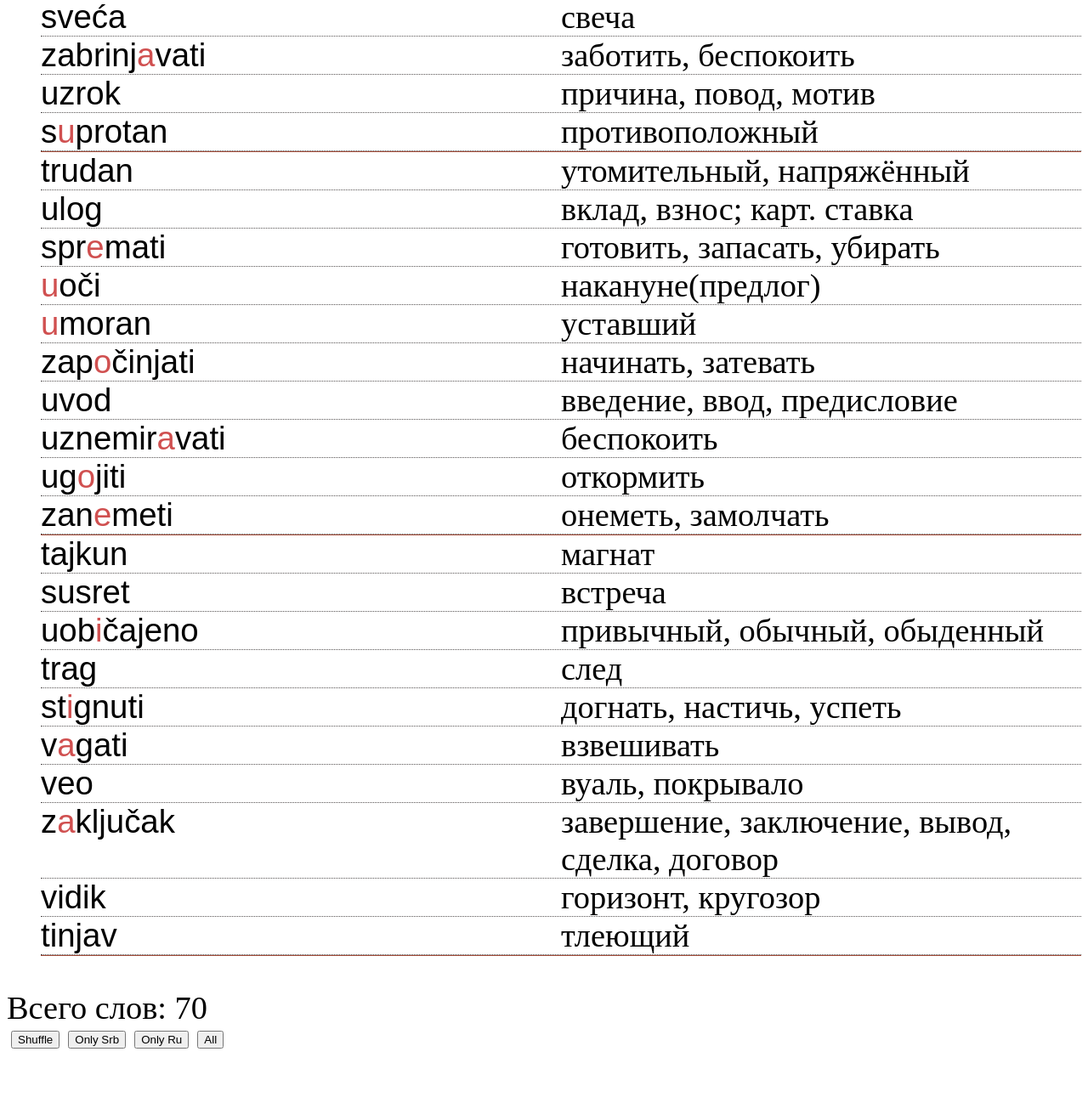
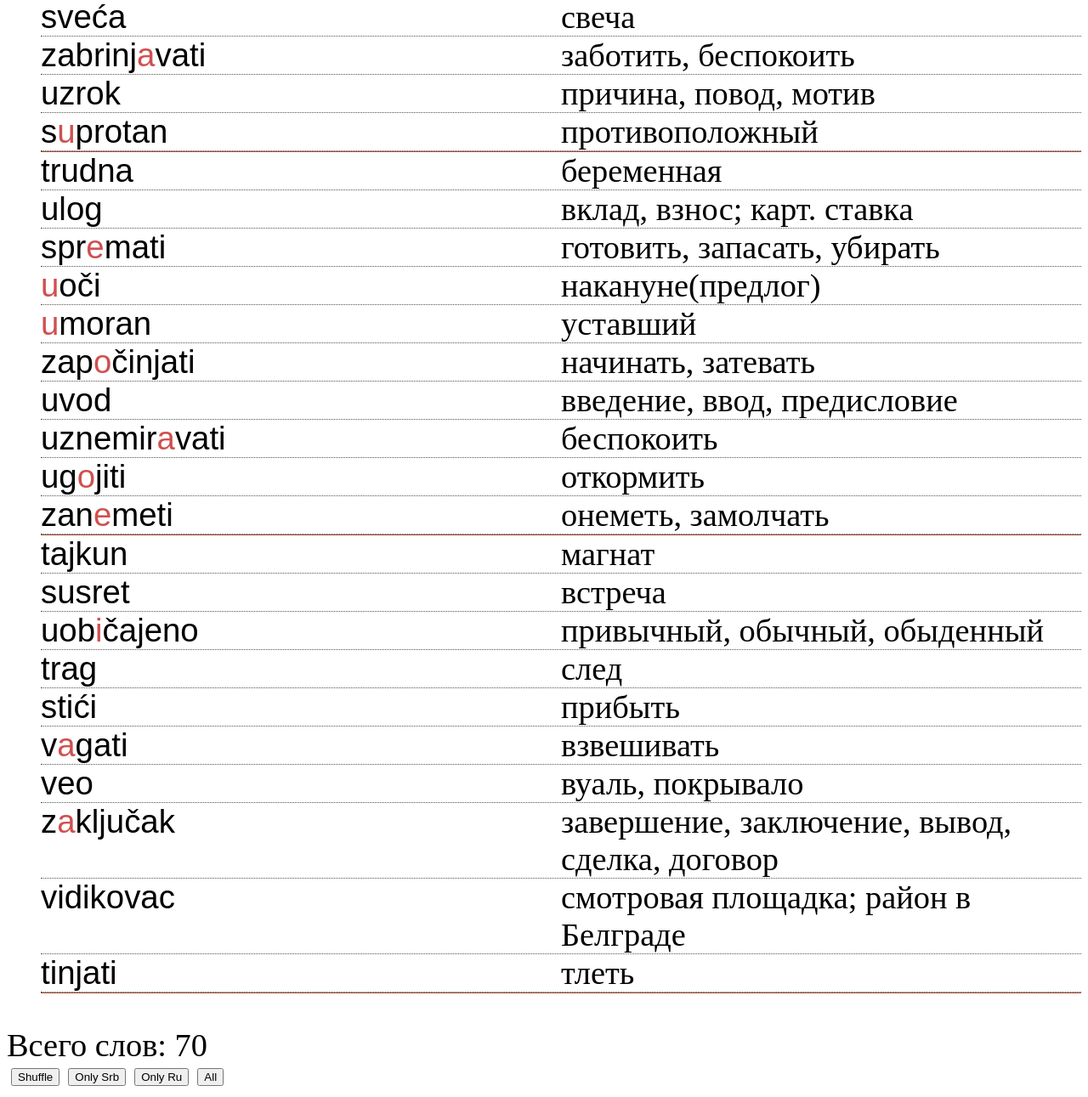
Before and after one commit to SergeyBibikov/serbian, a plain HTML site: page words_learning/1707_2307.html in a window 1280 px wide. Shown: the part 2378-3669 px from the top of the page at 85% size. Before the commit the page ends 3625 px from the top, so only its background shows below. Drawn offline with Linux system fonts and the light colour scheme.

Commit message:
corrections

```diff
--- a/words_learning/1707_2307.html
+++ b/words_learning/1707_2307.html
@@ -298,8 +298,8 @@ button {
         </li>
 
         <li>
-            <div class="srb">trudan</div>
-            <div class="rus">утомительный, напряжённый</div>
+            <div class="srb">trudna</div>
+            <div class="rus">беременная</div>
         </li>
 
         <li>
@@ -368,8 +368,8 @@ button {
         </li>
 
         <li>
-            <div class="srb">st<span class="stress">i</span>gnuti</div>
-            <div class="rus">догнать, настичь, успеть</div>
+            <div class="srb">stići</div>
+            <div class="rus">прибыть</div>
         </li>
 
         <li>
@@ -388,13 +388,13 @@ button {
         </li>
 
         <li>
-            <div class="srb">vidik</div>
-            <div class="rus">горизонт, кругозор</div>
+            <div class="srb">vidikovac</div>
+            <div class="rus">смотровая площадка; район в Белграде</div>
         </li>
 
         <li>
-            <div class="srb">tinjav</div>
-            <div class="rus">тлеющий</div>
+            <div class="srb">tinjati</div>
+            <div class="rus">тлеть</div>
         </li>
 
     </ol>
```
Also changed, not shown: words.html (+9 -9 lines). Lines whose indentation alone changed are shown as unchanged.
